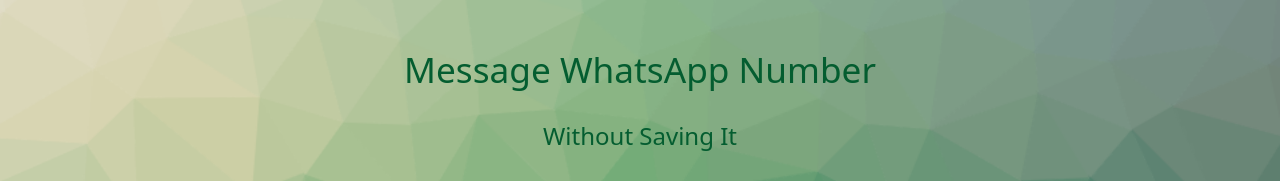
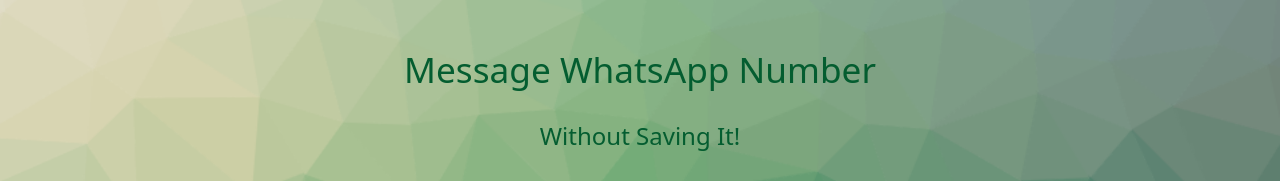
Before and after one commit to sumitramkr/no-contacts, a React (Create React App) app: page / in a window 1280 px wide. Shown: the top 181 px of the page. Built offline with nearby package versions, Linux system fonts and the light colour scheme.

Commit message:
minor improvements

```diff
--- a/public/index.html
+++ b/public/index.html
@@ -3,9 +3,10 @@
 
 <head>
   <meta charset="utf-8" />
-  <meta name="viewport" content="width=device-width, initial-scale=0.75">
+  <meta name="viewport" content="width=device-width, initial-scale=1">
+  <link rel="icon" type="image/x-icon" href="/photos/whatsapp.png">
 
-  <title>Open WhatsApp</title>
+  <title>Unsaved WhatsApp Contact Viewer</title>
 </head>
 
 <body>
--- a/src/Header.jsx
+++ b/src/Header.jsx
@@ -5,7 +5,7 @@
     <div className="header">
       <div id="header">
         <h1>Message WhatsApp Number</h1>
-        <h2>Without Saving It</h2>
+        <h2>Without Saving It!</h2>
       </div>
     </div>
   );
```
Also changed, not shown: public/photos/whatsapp.png (added).
